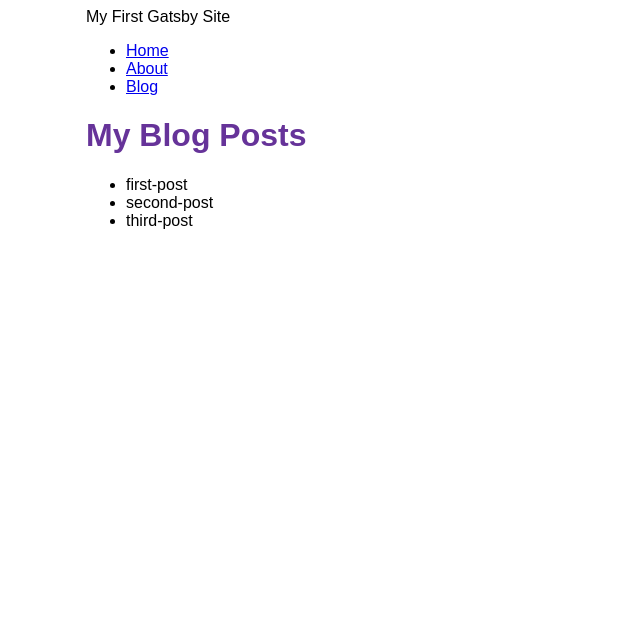
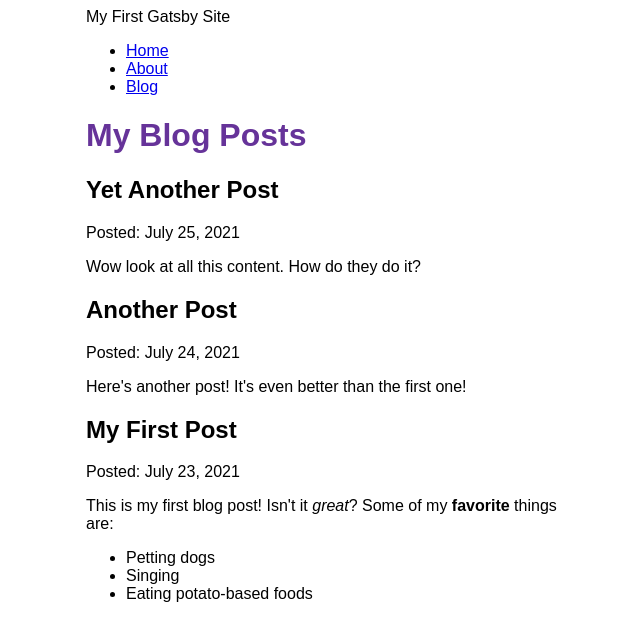
Before and after one commit to satyam720/gatsby, a Gatsby site: page /blog in a window 1280 px wide. Shown: the whole page, without its empty margins (304-944 px from the left). Built offline with nearby package versions, Linux system fonts and the light colour scheme; Gatsby itself is replaced by a stand-in of ours.

Commit message:
completed 5th part

```diff
--- a/blog/first-post.mdx
+++ b/blog/first-post.mdx
@@ -0,0 +1,9 @@
+---
+title: "My First Post"
+date: "2021-07-23"
+---
+This is my first blog post! Isn't it *great*?
+Some of my **favorite** things are:
+* Petting dogs
+* Singing
+* Eating potato-based foods
--- a/blog/second-post.mdx
+++ b/blog/second-post.mdx
@@ -0,0 +1,6 @@
+---
+title: "Another Post"
+date: "2021-07-24"
+---
+
+Here's another post! It's even better than the first one!
--- a/blog/third-post.mdx
+++ b/blog/third-post.mdx
@@ -0,0 +1,6 @@
+---
+title: "Yet Another Post"
+date: "2021-07-25"
+---
+
+Wow look at all this content. How do they do it?
--- a/gatsby-config.js
+++ b/gatsby-config.js
@@ -13,5 +13,7 @@ module.exports = {
               path: `${__dirname}/blog`,
             }
           },
+          "gatsby-plugin-mdx",
+
     ]
 }
--- a/package.json
+++ b/package.json
@@ -15,8 +15,11 @@
     "clean": "gatsby clean"
   },
   "dependencies": {
+    "@mdx-js/mdx": "^1.6.22",
+    "@mdx-js/react": "^1.6.22",
     "gatsby": "^4.5.2",
     "gatsby-plugin-image": "^2.5.1",
+    "gatsby-plugin-mdx": "^3.5.1",
     "gatsby-plugin-sharp": "^4.5.1",
     "gatsby-source-filesystem": "^4.5.1",
     "react": "^17.0.1",
--- a/src/pages/blog.js
+++ b/src/pages/blog.js
@@ -1,31 +1,39 @@
 import * as React from 'react'
 import { graphql } from 'gatsby'
+import { MDXRenderer } from 'gatsby-plugin-mdx'
 import Layout from '../components/layout'
 
 const BlogPage = ({ data }) => {
   return (
     <Layout pageTitle="My Blog Posts">
-      <ul>
-      {
-        data.allFile.nodes.map(node => (
-          <li key={node.name}>
-            {node.name}
-          </li>
-        ))
-      }
-      </ul>
-    </Layout>
+    {
+      data.allMdx.nodes.map((node) => (
+        <article key={node.id}>
+          <h2>{node.frontmatter.title}</h2>
+          <p>Posted: {node.frontmatter.date}</p>
+          <MDXRenderer>
+            {node.body}
+          </MDXRenderer>
+        </article>
+      ))
+    }
+  </Layout>
   )
 }
 
 export const query = graphql`
   query {
-    allFile {
+    allMdx(sort: {fields: frontmatter___date, order: DESC}) {
       nodes {
-        name
+        frontmatter {
+          date(formatString: "MMMM D, YYYY")
+          title
+        }
+        id
+        body
       }
     }
   }
-`
+  `
 
 export default BlogPage
```
Also changed, not shown: 1 other file.
